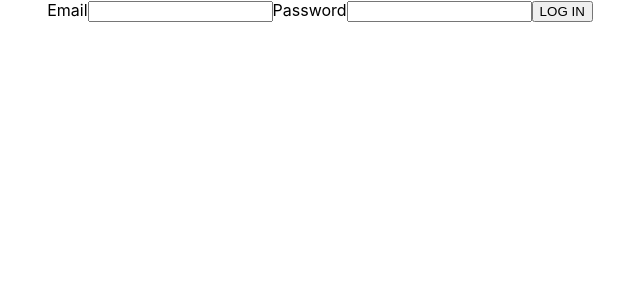
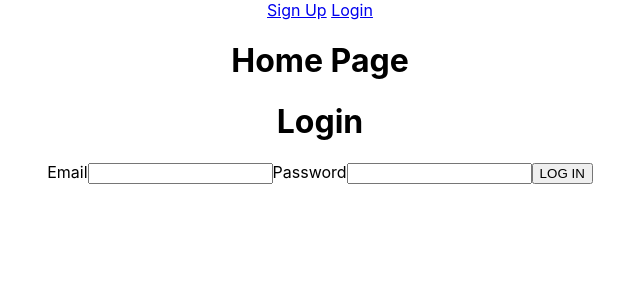
Before and after one commit to Priyanka6276/Full-Stack-MERN-App-Project, a React (Create React App) app: page /user/login in a window 1280 px wide. Shown: the top 300 px of the page, without its empty margins (320-960 px from the left). Built offline with nearby package versions, Linux system fonts and the light colour scheme.

Commit message:
edited homepage and dashboard page

```diff
--- a/routes/api/users.js
+++ b/routes/api/users.js
@@ -4,7 +4,7 @@ const usersCtrl = require("../../controllers/api/users")
 const ensureLoggedIn = require("../../config/ensureLoggedIn")
 
 //POST /api/users
-router.post("/signup", usersCtrl.create)
+router.post("/", usersCtrl.create)
 
 //POST /api/users/login
 router.post("/login", usersCtrl.login)
--- a/src/App.js
+++ b/src/App.js
@@ -7,19 +7,18 @@ import NavBar from './components/NavBar'
 import HomePage from './pages/HomePage'
 import SignUpPage from './pages/SignUpPage'
 import LoginPage from './pages/LoginPage'
+import DashboardPage from './pages/DashboardPage'
 import { Routes, Route } from "react-router-dom"
 import { getUser } from "./utilities/users-service"
 
 function App() {
-  const [user, setUser] = useState(getUser())
+  // const [user, setUser] = useState(getUser())
 
 
   return (
     <main className='App'>
       <Routes>
-        <Route path="/" element={<HomePage />} />
-        <Route path="/user/signup" element={<SignUpPage />} />
-        <Route path="/user/login" element={<LoginPage />} />
+        <Route path="*" element={<HomePage />} />
       </Routes>
       {/* {
         user ? //if user is logged in go to New Order Page otherwise go to Auth Page
@@ -28,10 +27,14 @@ function App() {
             <Routes>
               <Route path="/orders/new" element={<NewOrderPage />} />
               <Route path="/orders" element={<OrderHistoryPage />} />
+              <Route path="/dashboard" element={<DashboardPage />} />
             </Routes>
           </>
           :
-          <AuthPage setUser={setUser}/>
+          // <AuthPage setUser={setUser}/>
+          <Routes>
+            <Route path="/user/login" element={<LoginPage />} />
+          </Routes>
       } */}
     </main>
   );
--- a/src/components/LoginForm.js
+++ b/src/components/LoginForm.js
@@ -1,29 +1,30 @@
 import { useState } from 'react'
+import { Link, useNavigate } from 'react-router-dom'
 import * as usersService from "../utilities/users-service"
 
 export default function LoginForm({ setUser }) {
+  const navigate = useNavigate()
   const [credentials, setCredentials] = useState({
     email: '',
     password: ''
-});
-const [error, setError] = useState('');
+  })
+  const [error, setError] = useState('')
+  // const [authenticated, setauthenticated] = useState(localStorage.getItem(localStorage.getItem("authenticated")|| false));
 
   function handleChange(evt) {
-  setCredentials({ ...credentials, [evt.target.name]: evt.target.value });
-  setError('');
+    setCredentials({ ...credentials, [evt.target.name]: evt.target.value })
+    setError('')
   }
 
   async function handleSubmit(evt) {
-  // Prevent form from being submitted to the server
-  evt.preventDefault();
+    evt.preventDefault()
     try {
-    // The promise returned by the signUp service method
-    // will resolve to the user object included in the
-    // payload of the JSON Web Token (JWT)
-    const user = await usersService.login(credentials);
-    setUser(user);
+      const user = await usersService.login(credentials)
+      setUser(user)
+      navigate("/dashboard")
+
     } catch {
-    setError('Log In Failed - Try Again');
+      setError('Log In Failed - Try Again')
     }
   }
 
@@ -40,5 +41,5 @@ return (
       </div>
       <p className="error-message">&nbsp;{error}</p>
     </div>
-);
+  )
 }
--- /dev/null
+++ b/src/pages/DashboardPage.js
@@ -0,0 +1,29 @@
+import { useEffect, useState } from "react"
+import  { Navigate } from "react-router-dom"
+
+
+// export default function DashboardPage (props){
+//     const [authenticated, setauthenticated] = useState(null)
+//     useEffect(() => {
+//         const loggedInUser = localStorage.getItem("authenticated")
+//         if(loggedInUser) {
+//             setauthenticated(loggedInUser)
+//         }
+//     }, [])
+//     if(!authenticated){
+//         return <Navigate replace to="/user/login" />
+//     } else {
+//         return(
+//             <div>Dashboard</div>
+//         )
+//     }
+
+// }
+
+export default function DashboardPage (props) {
+    return (
+        <div>
+            Dashboard
+        </div>
+    )
+}
--- a/src/pages/HomePage.js
+++ b/src/pages/HomePage.js
@@ -1,11 +1,38 @@
 import NavTop from '../components/NavTop'
+import { useState } from "react"
+import NewOrderPage from './NewOrderPage'
+import AuthPage from './AuthPage'
+import OrderHistoryPage from './OrderHistoryPage'
+import NavBar from '../components/NavBar'
+import SignUpPage from './SignUpPage'
+import LoginPage from './LoginPage'
+import DashboardPage from '../pages/DashboardPage'
+import { Routes, Route } from "react-router-dom"
+import { getUser } from "../utilities/users-service"
 
 
 export default function HomePage(props) {
+    const [user, setUser] = useState(getUser())
     return (
         <div>
             <NavTop />
             <h1>Home Page</h1>
+            {
+                user ? //if user is logged in go to New Order Page otherwise go to Auth Page
+                    <>
+                        <NavBar name={user.name} setUser={setUser} />
+                        <Routes>
+                            <Route path="/orders/new" element={<NewOrderPage />} />
+                            <Route path="/orders" element={<OrderHistoryPage />} />
+                            <Route path="/dashboard" element={<DashboardPage />} />
+                        </Routes>
+                    </>
+                    :
+                    // <AuthPage setUser={setUser}/>
+                    <Routes>
+                        <Route path="/user/login" element={<LoginPage />} />
+                    </Routes>
+            }
         </div>
 
     )
--- a/src/pages/LoginPage.js
+++ b/src/pages/LoginPage.js
@@ -3,6 +3,7 @@ import LoginForm from "../components/LoginForm"
 export default function LoginPage ({setUser}){
     return(
         <div>
+            <h1>Login</h1>
              <LoginForm setUser={setUser}/>
         </div>
     )
```
Lines whose indentation alone changed are shown as unchanged.
